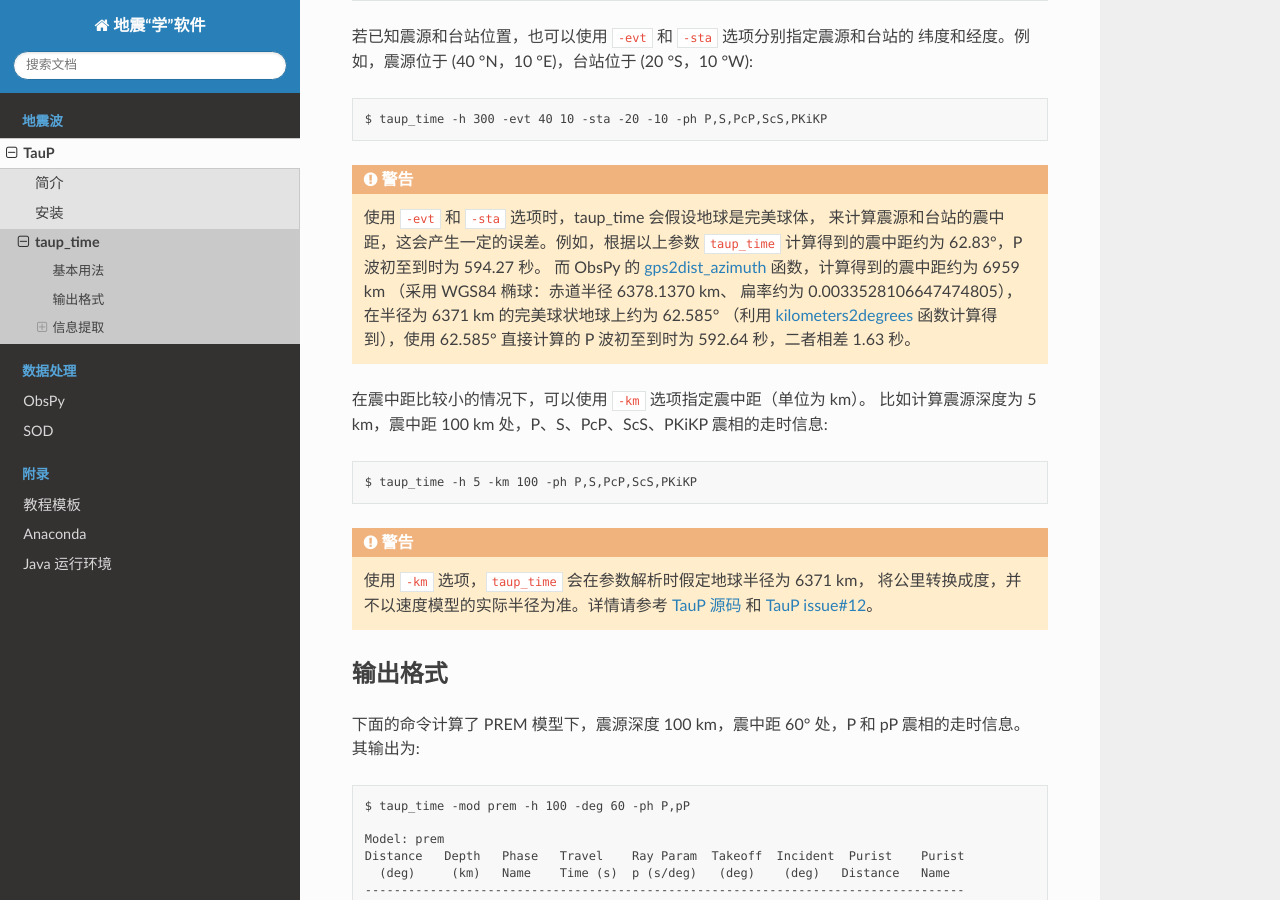
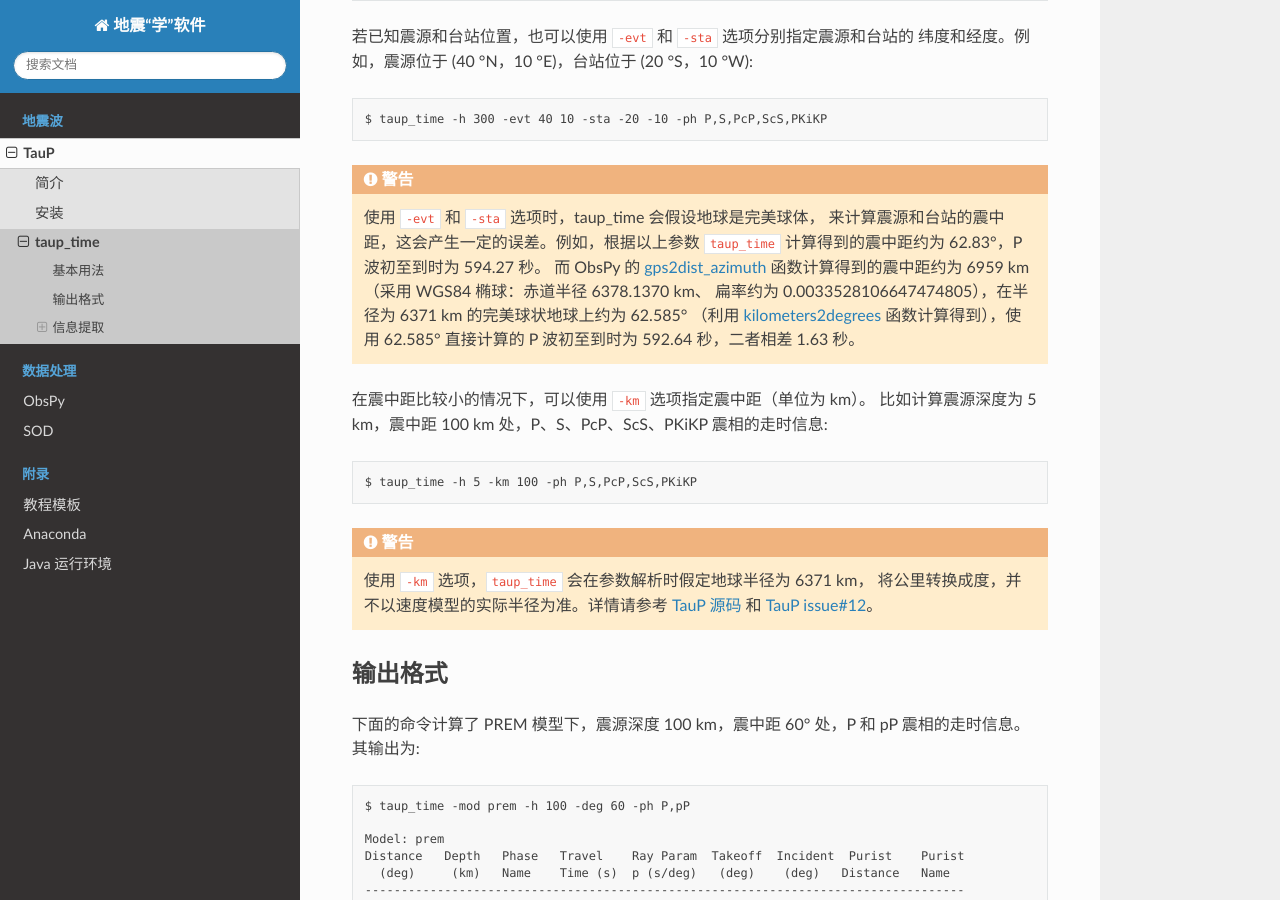
Before and after one commit to seismo-learn/software, a Sphinx documentation site: the page built from source/taup/taup_time.rst, in a window 1280 px wide and 900 px high, scrolled down 754 px. Built offline with Sphinx 7.4.7 and the Read the Docs theme 2.0.0, drawn with Linux system fonts in a browser that asks for light colours.

```diff
--- a/source/taup/taup_time.rst
+++ b/source/taup/taup_time.rst
@@ -38,7 +38,7 @@ TauP 默认台站位于地表，可使用 ``--stadepth`` 选项设置台站深
    ``taup_time`` 计算得到的震中距约为 62.83°，P 波初至到时为 594.27 秒。
    而 ObsPy 的
    `gps2dist_azimuth <https://docs.obspy.org/packages/autogen/obspy.geodetics.base.gps2dist_azimuth.html#obspy.geodetics.base.gps2dist_azimuth>`__
-   函数，计算得到的震中距约为 6959 km （采用 WGS84 椭球：赤道半径 6378.1370 km、
+   函数计算得到的震中距约为 6959 km （采用 WGS84 椭球：赤道半径 6378.1370 km、
    扁率约为 0.0033528106647474805），在半径为 6371 km 的完美球状地球上约为 62.585°
    （利用 `kilometers2degrees <https://docs.obspy.org/packages/autogen/obspy.geodetics.base.kilometers2degrees.html#obspy.geodetics.base.kilometers2degrees>`__
    函数计算得到），使用 62.585° 直接计算的 P 波初至到时为 592.64 秒，二者相差 1.63 秒。
```
